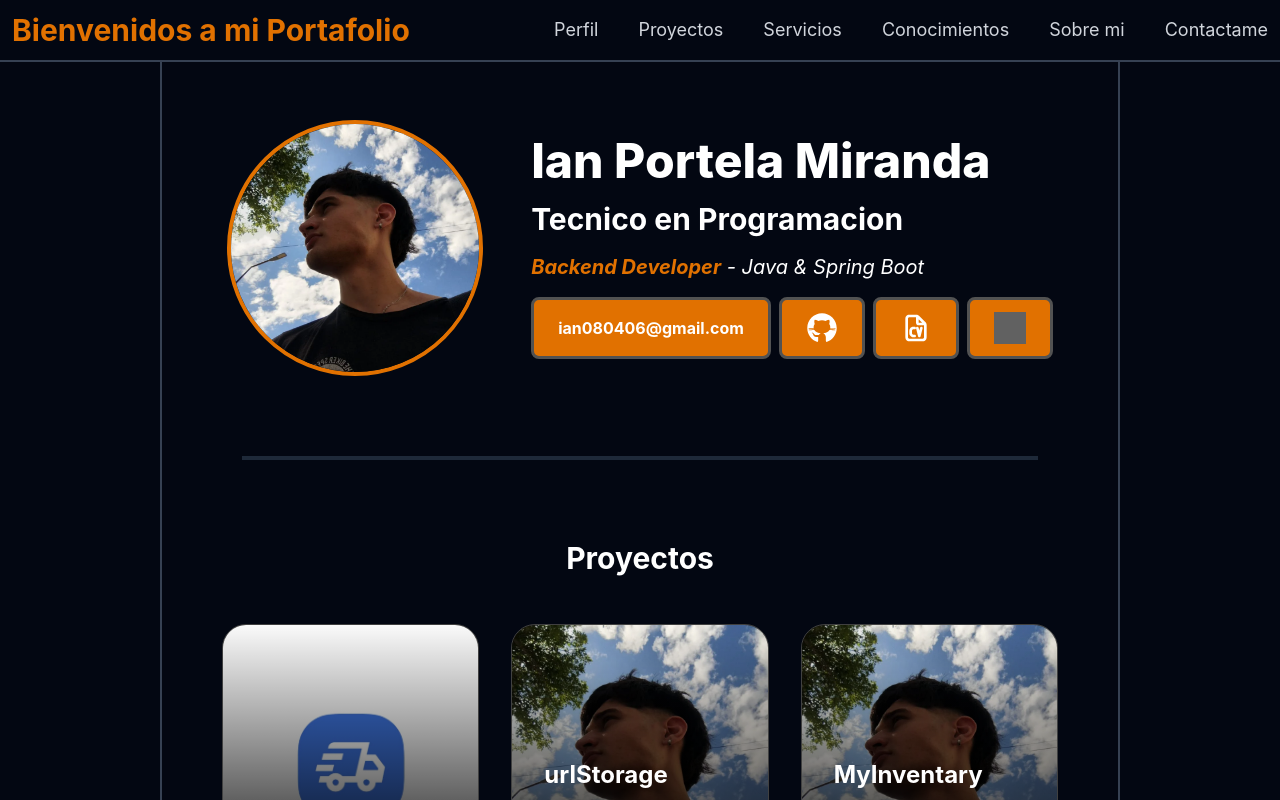
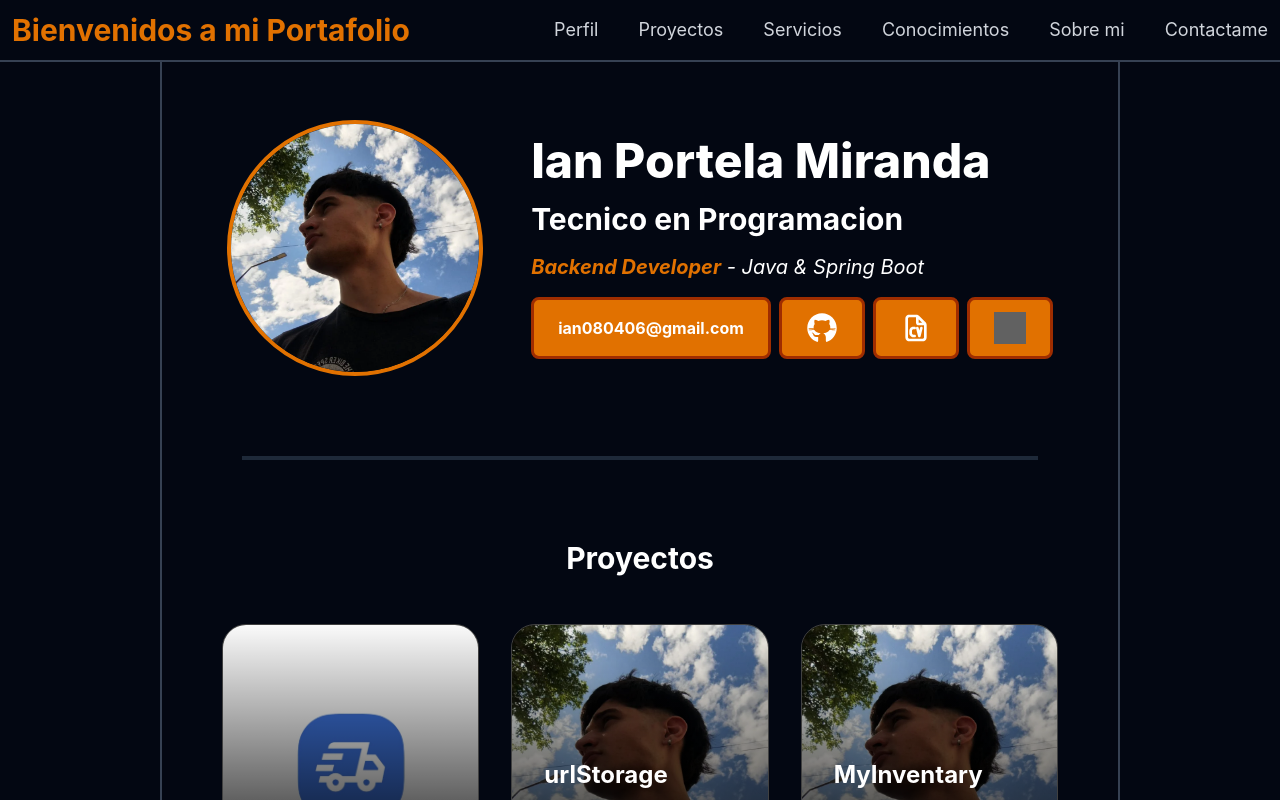
Before and after one commit to ianPortela/WebPortfolio, a React (Vite) app: page / in a window 1280 px wide. Shown: the top 800 px of the page. Built offline with nearby package versions, Linux system fonts and the light colour scheme; grey boxes are pictures that could not be loaded.

Commit message:
feat: change border color

```diff
--- a/src/components/ContentComponents/ContactButton.tsx
+++ b/src/components/ContentComponents/ContactButton.tsx
@@ -6,7 +6,7 @@ function ContactButton({url, text, img, color} : {url:string, text?:string, img?
     if(text === undefined){
         return (
             <a
-                className={`group flex flex-[1] ${color} items-center justify-center rounded-lg border-3 border-neutral-600 px-6 py-3 transition-all duration-300 hover:-translate-y-1 hover:border-amber-500 hover:shadow-lg hover:brightness-110`}
+                className={`group flex flex-[1] ${color} items-center justify-center rounded-lg border-3 border-orange-800 px-6 py-3 transition-all duration-300 hover:-translate-y-1 hover:border-amber-500 hover:shadow-lg hover:brightness-110`}
                 href={url}
                 target="_blank"
                 rel="noopener noreferrer"
@@ -21,7 +21,7 @@ function ContactButton({url, text, img, color} : {url:string, text?:string, img?
     } else {
         return (
             <a
-                className={`group flex flex-[3] ${color} items-center justify-center rounded-lg border-3 border-neutral-600 px-6 py-3 font-bold text-white transition-all duration-300 hover:-translate-y-1 hover:border-amber-500 hover:shadow-lg hover:brightness-110`}
+                className={`group flex flex-[3] ${color} items-center justify-center rounded-lg border-3 border-orange-800 px-6 py-3 font-bold text-white transition-all duration-300 hover:-translate-y-1 hover:border-amber-500 hover:shadow-lg hover:brightness-110`}
                 href={url}
                 target="_blank"
                 rel="noopener noreferrer"
--- a/src/sections/Footer.tsx
+++ b/src/sections/Footer.tsx
@@ -1,5 +1,3 @@
-import ContactButton from "../components/ContentComponents/ContactButton"
-
 function Footer() {
 
     return (
```
